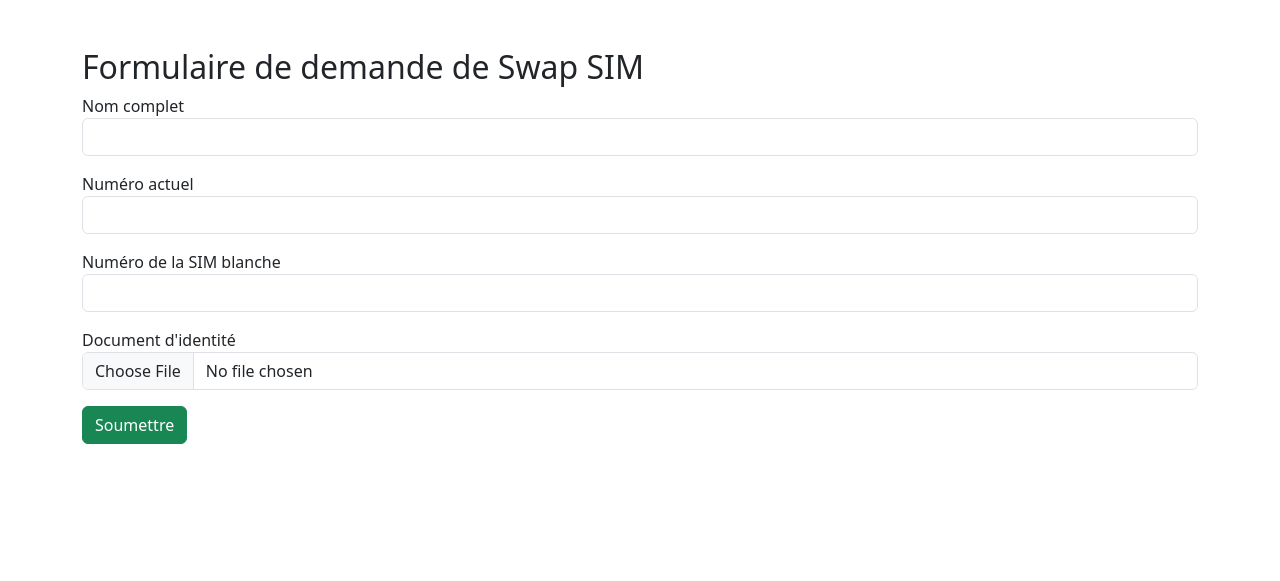
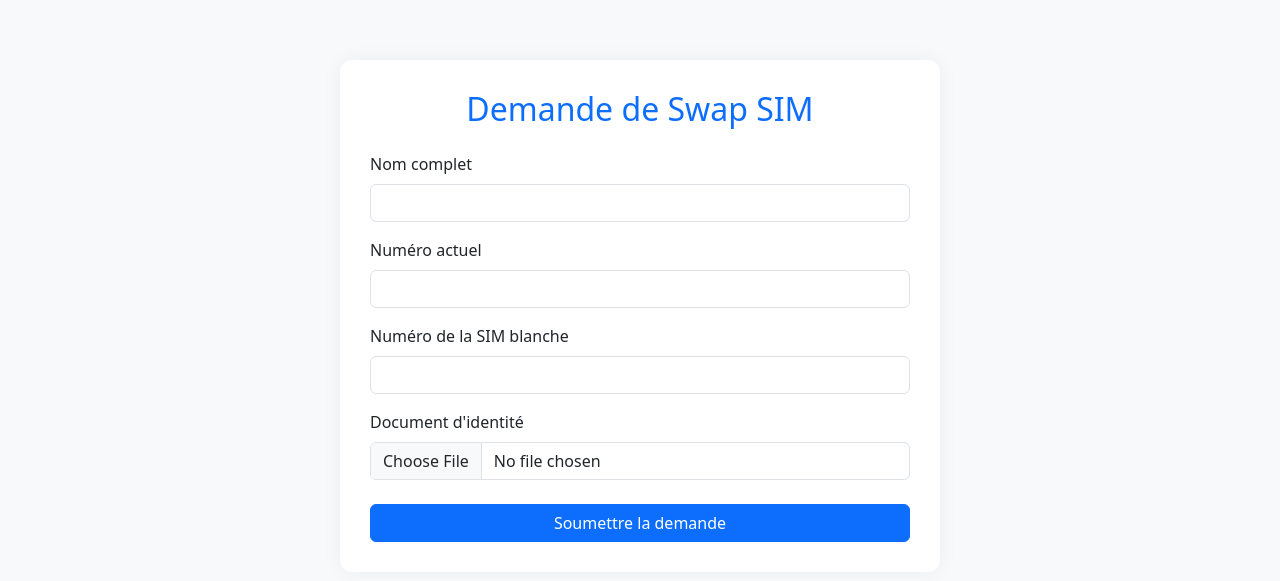
Before and after one commit to Andrebeet1/swap, a Django app: page /request/ in a window 1280 px wide. Shown: the top 581 px of the page. Run offline with Django 4.2, Linux system fonts and the light colour scheme.

Commit message:
Update swap_form.html

```diff
--- a/core/templates/core/swap_form.html
+++ b/core/templates/core/swap_form.html
@@ -3,41 +3,73 @@
 <head>
     <meta charset="UTF-8">
     <meta name="viewport" content="width=device-width, initial-scale=1.0">
-    <title>Demande de Swap</title>
+    <title>Demande de Swap SIM</title>
 
-    <!-- Bootstrap CSS depuis CDN -->
+    <!-- Bootstrap 5.3 CDN -->
     <link href="https://cdn.jsdelivr.net/npm/bootstrap@5.3.3/dist/css/bootstrap.min.css" rel="stylesheet">
+    <script src="https://cdn.jsdelivr.net/npm/bootstrap@5.3.3/dist/js/bootstrap.bundle.min.js"></script>
 
-    <!-- jQuery depuis CDN (si nécessaire) -->
+    <!-- jQuery CDN (si nécessaire pour tes scripts) -->
     <script src="https://code.jquery.com/jquery-3.7.1.min.js"></script>
+
+    <style>
+        body {
+            background: #f8f9fa;
+        }
+        .form-container {
+            max-width: 600px;
+            margin: 60px auto;
+            padding: 30px;
+            background-color: white;
+            border-radius: 12px;
+            box-shadow: 0 0 20px rgba(0,0,0,0.05);
+        }
+    </style>
 </head>
-<body class="container py-5">
-    <h2>Formulaire de demande de Swap SIM</h2>
+<body>
 
-    <form method="post" enctype="multipart/form-data">
+    <div class="container">
+        <div class="form-container">
+
+            <h2 class="mb-4 text-center text-primary">Demande de Swap SIM</h2>
+
+            {% if success %}
+            <div class="alert alert-success alert-dismissible fade show" role="alert">
+                Votre demande a été soumise avec succès.
+                <button type="button" class="btn-close" data-bs-dismiss="alert" aria-label="Fermer"></button>
+            </div>
+            {% endif %}
+
+            <form method="post" enctype="multipart/form-data" novalidate>
                 {% csrf_token %}
 
                 <div class="mb-3">
-            <label for="full_name">Nom complet</label>
+                    <label for="full_name" class="form-label">Nom complet</label>
                     <input type="text" name="full_name" id="full_name" class="form-control" required>
                 </div>
 
                 <div class="mb-3">
-            <label for="old_number">Numéro actuel</label>
+                    <label for="old_number" class="form-label">Numéro actuel</label>
                     <input type="text" name="old_number" id="old_number" class="form-control" required>
                 </div>
 
                 <div class="mb-3">
-            <label for="new_sim_number">Numéro de la SIM blanche</label>
+                    <label for="new_sim_number" class="form-label">Numéro de la SIM blanche</label>
                     <input type="text" name="new_sim_number" id="new_sim_number" class="form-control" required>
                 </div>
 
-        <div class="mb-3">
-            <label for="id_document">Document d'identité</label>
+                <div class="mb-4">
+                    <label for="id_document" class="form-label">Document d'identité</label>
                     <input type="file" name="id_document" id="id_document" class="form-control" required>
                 </div>
 
-        <button type="submit" class="btn btn-success">Soumettre</button>
+                <div class="d-grid">
+                    <button type="submit" class="btn btn-primary">Soumettre la demande</button>
+                </div>
             </form>
+
+        </div>
+    </div>
+
 </body>
 </html>
```
Lines whose indentation alone changed are shown as unchanged.
